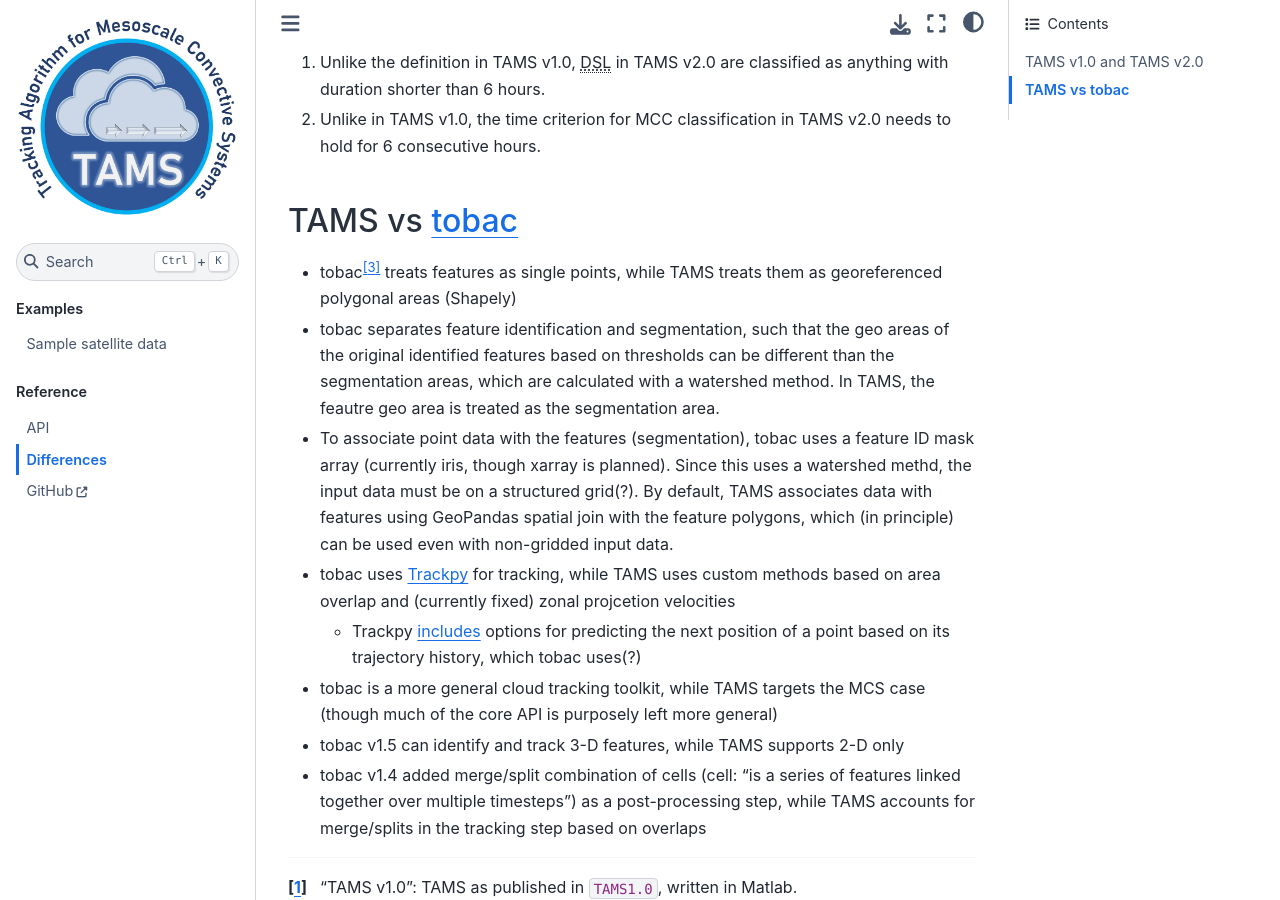
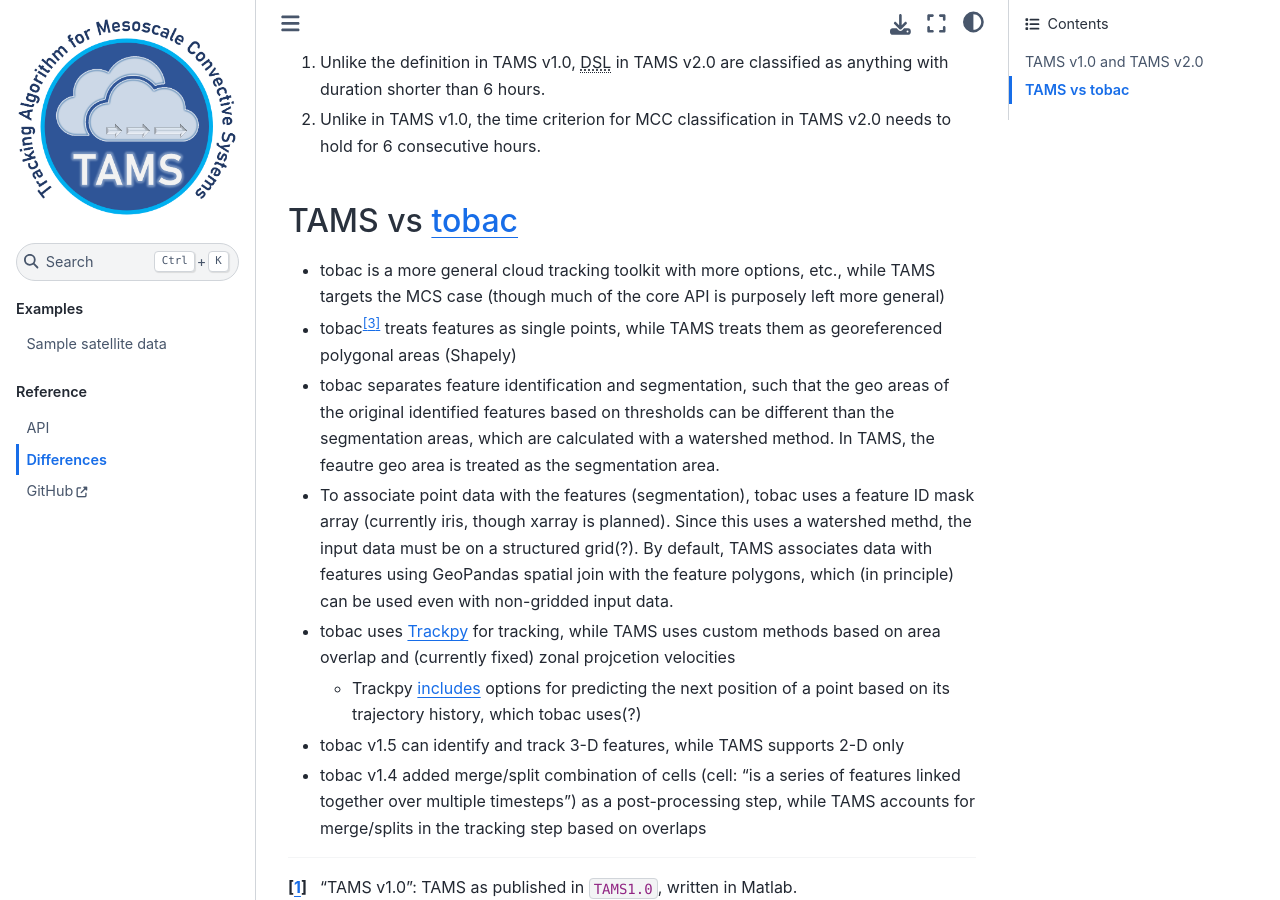
Before and after one commit to knubez/TAMS, a Sphinx documentation site: the page built from docs/differences.md, in a window 1280 px wide and 900 px high, scrolled down 753 px. Built offline with Sphinx 7.4.7 and the Sphinx Book theme 1.1.4, drawn with Linux system fonts in a browser that asks for light colours; cross-references to code outside the pages are shown as plain code.

Commit message:
Move up tobac general comment

```diff
--- a/docs/differences.md
+++ b/docs/differences.md
@@ -28,12 +28,12 @@
 
 ## TAMS vs [tobac](https://tobac.readthedocs.io)
 
+- tobac is a more general cloud tracking toolkit with more options, etc., while TAMS targets the MCS case (though much of the core API is purposely left more general)
 - tobac[^tob] treats features as single points, while TAMS treats them as georeferenced polygonal areas (Shapely)
 - tobac separates feature identification and segmentation, such that the geo areas of the original identified features based on thresholds can be different than the segmentation areas, which are calculated with a watershed method. In TAMS, the feautre geo area is treated as the segmentation area.
 - To associate point data with the features (segmentation), tobac uses a feature ID mask array (currently iris, though xarray is planned). Since this uses a watershed methd, the input data must be on a structured grid(?). By default, TAMS associates data with features using GeoPandas spatial join with the feature polygons, which (in principle) can be used even with non-gridded input data.
 - tobac uses [Trackpy](https://soft-matter.github.io/trackpy/) for tracking, while TAMS uses custom methods based on area overlap and (currently fixed) zonal projcetion velocities
   - Trackpy [includes](https://soft-matter.github.io/trackpy/v0.6.1/tutorial/prediction.html) options for predicting the next position of a point based on its trajectory history, which tobac uses(?)
-- tobac is a more general cloud tracking toolkit, while TAMS targets the MCS case (though much of the core API is purposely left more general)
 - tobac v1.5 can identify and track 3-D features, while TAMS supports 2-D only
 - tobac v1.4 added merge/split combination of cells (cell: "is a series of features linked together over multiple timesteps") as a post-processing step, while TAMS accounts for merge/splits in the tracking step based on overlaps
 
```
